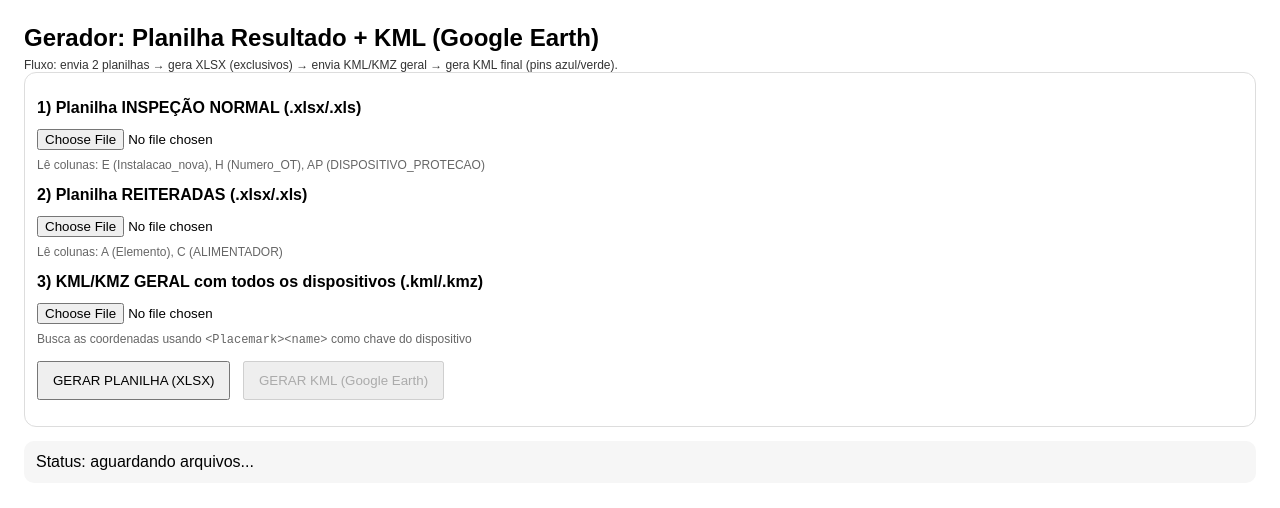
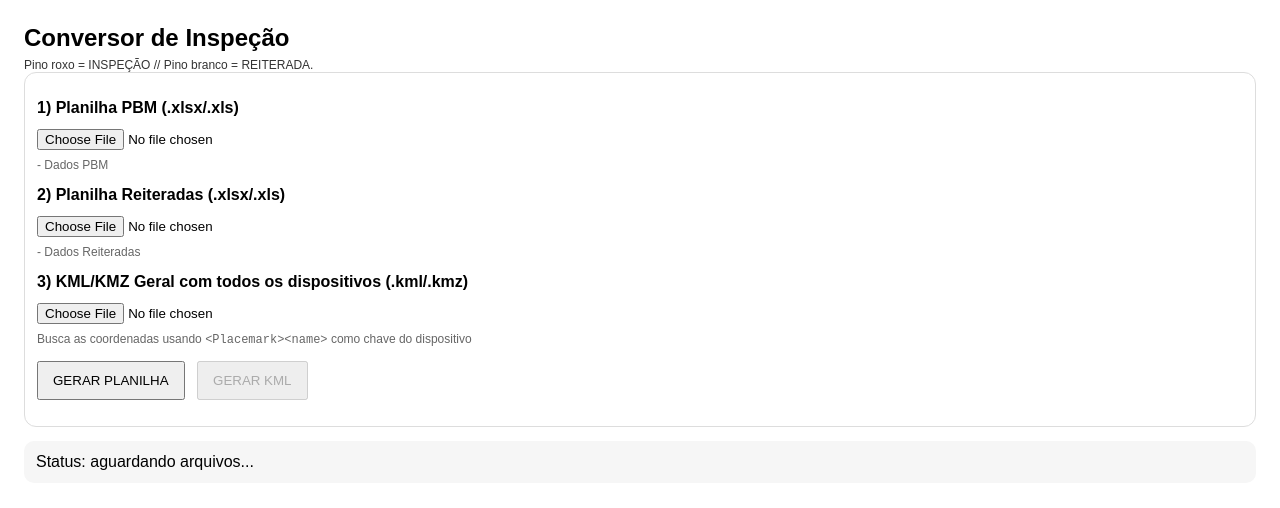
Before and after one commit to eilandims-del/inspecao, a plain HTML site: page index.html in a window 1280 px wide. Drawn offline with Linux system fonts and the light colour scheme.

Commit message:
changeindex

```diff
--- a/index.html
+++ b/index.html
@@ -3,7 +3,7 @@
 <head>
   <meta charset="utf-8" />
   <meta name="viewport" content="width=device-width,initial-scale=1" />
-  <title>Merge Reiteradas x Inspeção + KML/KMZ</title>
+  <title>Conversor de Inspeção</title>
   <style>
     body { font-family: Arial, sans-serif; margin: 24px; }
     h2 { margin-bottom: 6px; }
@@ -18,33 +18,33 @@
   </style>
 </head>
 <body>
-  <h2>Gerador: Planilha Resultado + KML (Google Earth)</h2>
+  <h2>Conversor de Inspeção</h2>
   <div class="hint small">
-    Fluxo: envia 2 planilhas → gera XLSX (exclusivos) → envia KML/KMZ geral → gera KML final (pins azul/verde).
+    Pino roxo = INSPEÇÃO // Pino branco = REITERADA.
   </div>
 
   <div class="box">
     <div class="row">
-      <label>1) Planilha INSPEÇÃO NORMAL (.xlsx/.xls)</label>
+      <label>1) Planilha PBM (.xlsx/.xls)</label>
       <input type="file" id="fileInspecao" accept=".xlsx,.xls" />
-      <div class="small">Lê colunas: E (Instalacao_nova), H (Numero_OT), AP (DISPOSITIVO_PROTECAO)</div>
+      <div class="small">- Dados PBM</div>
     </div>
 
     <div class="row">
-      <label>2) Planilha REITERADAS (.xlsx/.xls)</label>
+      <label>2) Planilha Reiteradas (.xlsx/.xls)</label>
       <input type="file" id="fileReiteradas" accept=".xlsx,.xls" />
-      <div class="small">Lê colunas: A (Elemento), C (ALIMENTADOR)</div>
+      <div class="small">- Dados Reiteradas</div>
     </div>
 
     <div class="row">
-      <label>3) KML/KMZ GERAL com todos os dispositivos (.kml/.kmz)</label>
+      <label>3) KML/KMZ Geral com todos os dispositivos (.kml/.kmz)</label>
       <input type="file" id="fileKmlGeral" accept=".kml,.kmz" />
       <div class="small">Busca as coordenadas usando <code>&lt;Placemark&gt;&lt;name&gt;</code> como chave do dispositivo</div>
     </div>
 
     <div class="row">
-      <button id="btnGerarPlanilha">GERAR PLANILHA (XLSX)</button>
-      <button id="btnGerarKml" disabled>GERAR KML (Google Earth)</button>
+      <button id="btnGerarPlanilha">GERAR PLANILHA</button>
+      <button id="btnGerarKml" disabled>GERAR KML</button>
     </div>
   </div>
 
```
